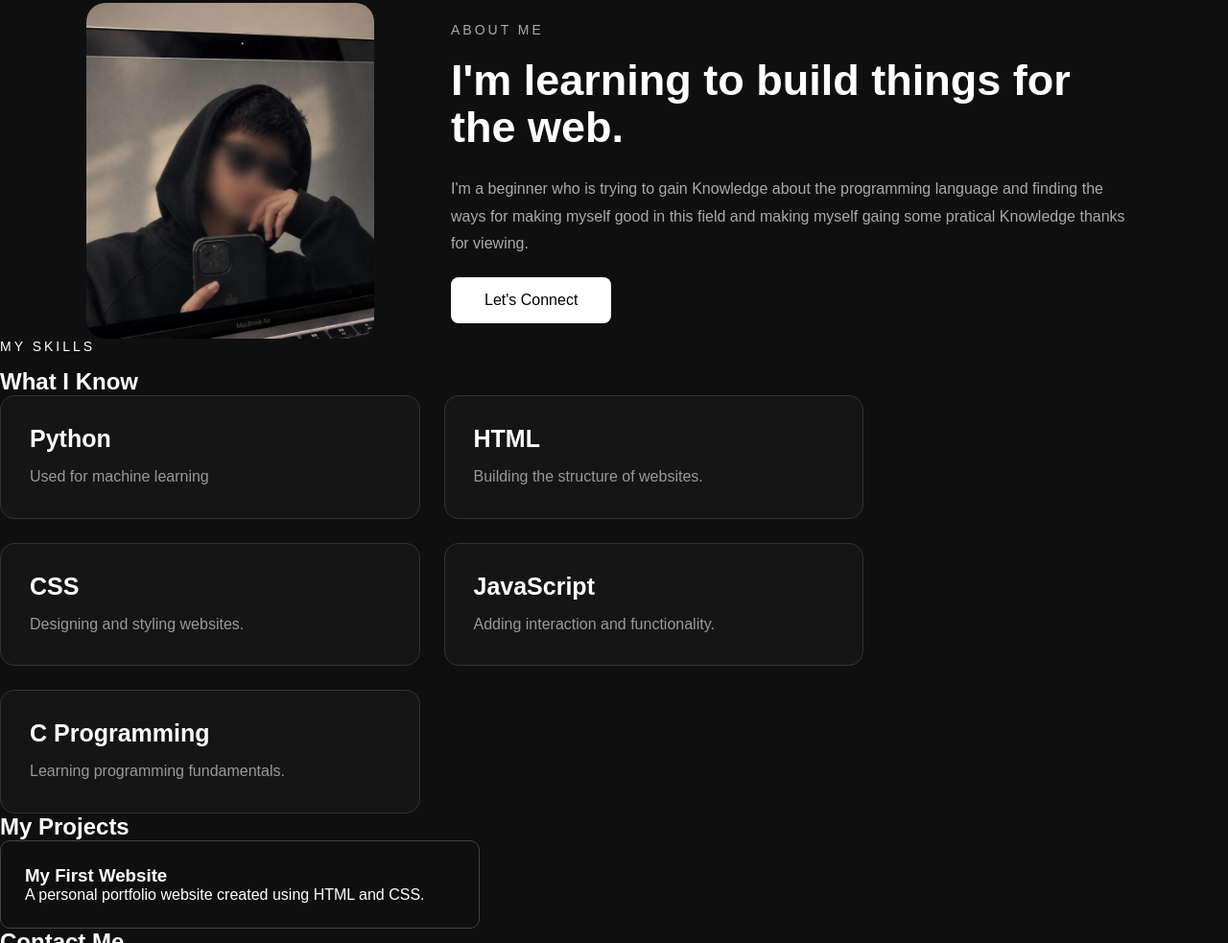
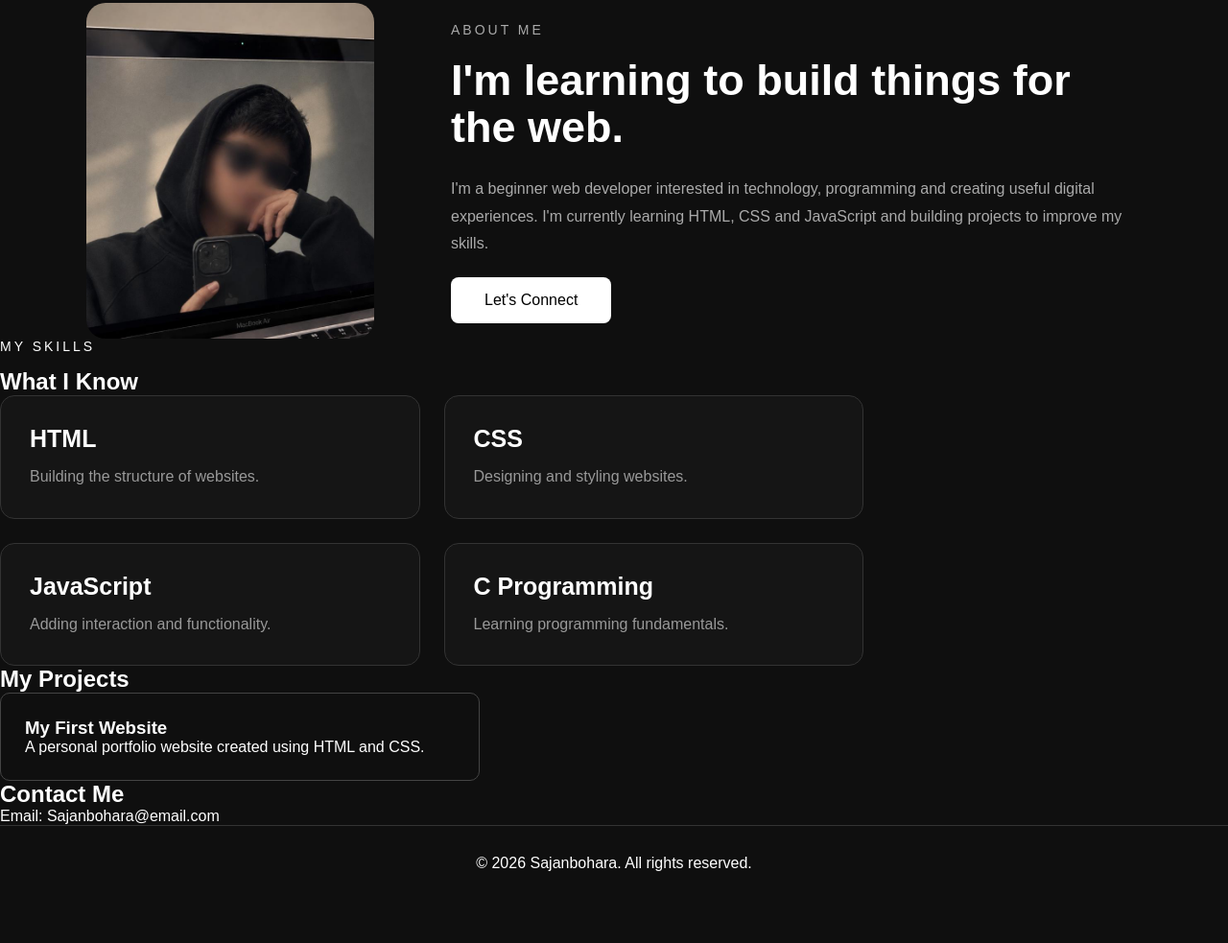
Before and after one commit to SajanBOhara/sajanbohara.github.io, a plain HTML site: page index.html in a window 1280 px wide. Shown: the part 797-1780 px from the top of the page at 96% size. After the commit the page ends 1736 px from the top, so only its background shows below. Drawn offline with Linux system fonts and the light colour scheme.

Commit message:
Add files via upload

```diff
--- a/index.html
+++ b/index.html
@@ -69,9 +69,10 @@
             <h2>I'm learning to build things for the web.</h2>
 
             <p>
-                I'm a beginner who is trying to gain Knowledge about the programming language and finding
-                the ways for making myself good in this field and making myself gaing some pratical Knowledge
-                thanks for viewing.
+                I'm a beginner web developer interested in technology,
+                programming and creating useful digital experiences.
+                I'm currently learning HTML, CSS and JavaScript and
+                building projects to improve my skills.
             </p>
 
             <a href="#contact" class="btn">
@@ -91,10 +92,6 @@
     <h2>What I Know</h2>
 
     <div class="skills-container">
-        <div class="skill-card">
-            <h3>Python</h3>
-            <p>Used for machine learning</p>
-        </div>
 
         <div class="skill-card">
             <h3>HTML</h3>
```
